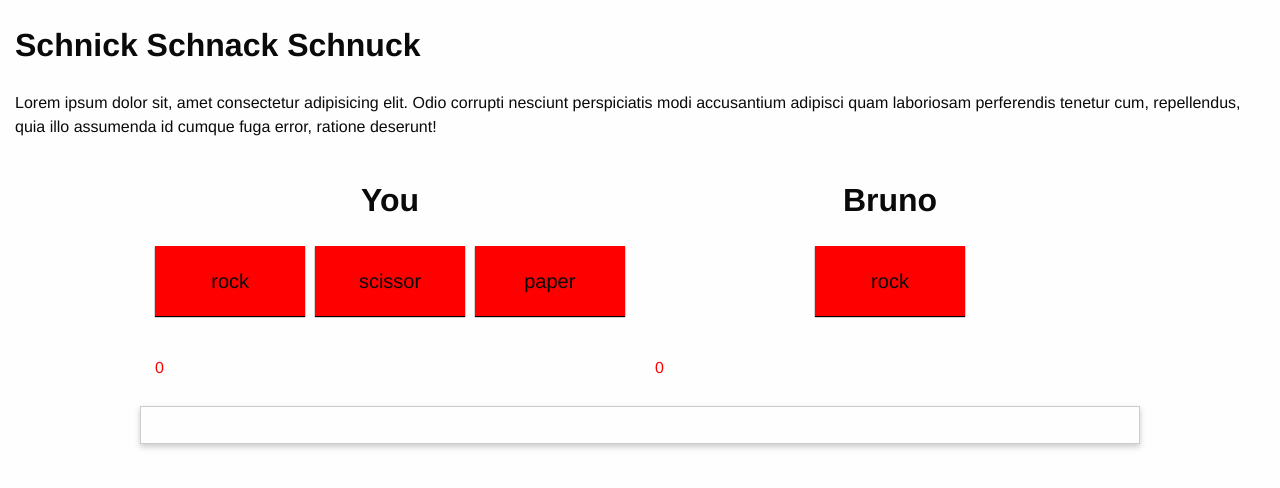
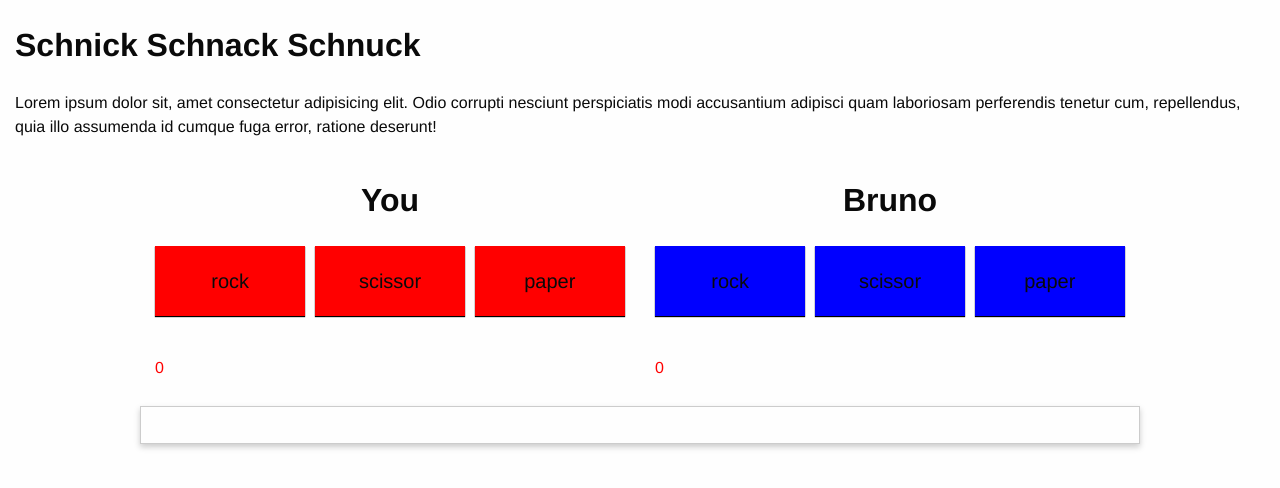
Before and after one commit to chrisfrie/schnick-schnack-schnuck, a plain HTML site: page index.html in a window 1280 px wide. Both pictures are taken after a click on the button "START NEW GAME". Drawn offline with nearby package versions, Linux system fonts and the light colour scheme.

Commit message:
Add cards to bruno

```diff
--- a/index.html
+++ b/index.html
@@ -45,6 +45,8 @@
           <h1 class="text-center">Bruno</h1>
           <div class="cards">
             <div class="card4">rock</div>
+            <div class="card5">scissor</div>
+            <div class="card6">paper</div>
           </div>
           <div
             class="progressbar"
--- a/style.css
+++ b/style.css
@@ -170,7 +170,9 @@ button {
 .card1,
 .card2,
 .card3,
-.card4 {
+.card4,
+.card5,
+.card6 {
   width: 32%;
   margin-right: 2%;
   padding: 20px;
@@ -180,6 +182,18 @@ button {
   box-shadow: 0 1px 1px black;
 }
 
+.card1,
+.card2,
+.card3 {
+  background: red;
+}
+
+.card4,
+.card5,
+.card6 {
+  background: blue;
+}
+
 .cards {
   display: flex;
   justify-content: center;
@@ -187,6 +201,6 @@ button {
 }
 
 .card3,
-.card4 {
+.card6 {
   margin-right: 0%;
 }
```
